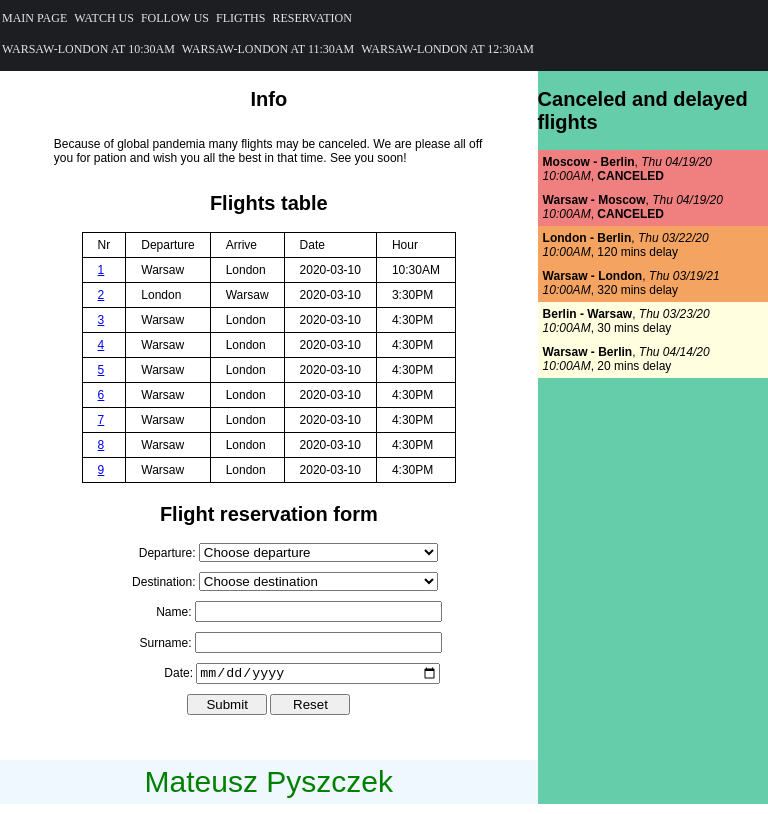
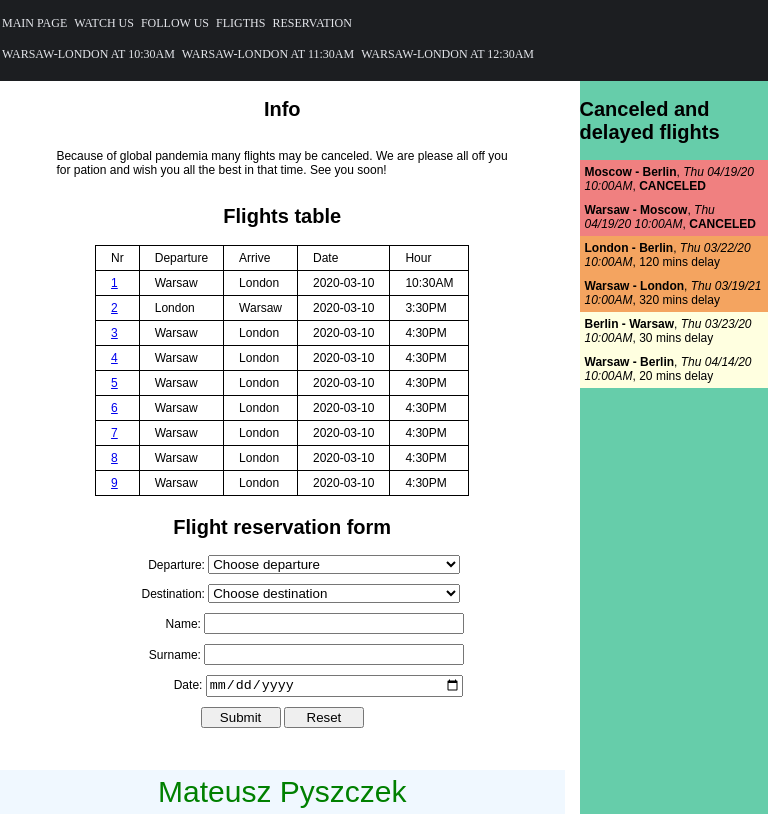
Before and after one commit to mp371366/www-lab-2, a plain HTML site: page index.html in a window 768 px wide. Shown: the part 70-884 px from the top of the page. Drawn offline with Linux system fonts and the light colour scheme.

Commit message:
DIsplay main content with grid styles.

```diff
--- a/stylesheets/index.css
+++ b/stylesheets/index.css
@@ -18,19 +18,21 @@ header.page-header>h1 {
 }
 
 div.page-container {
-  display: flex;
-  justify-content: flex-start;
-  flex-direction: row;
-  flex-wrap: nowrap;
+  display: grid;
+  grid-template-columns: 200px 15px calc(75% - 172.5px) 15px calc(25% - 57.5px);
+  grid-template-rows: auto;
+  grid-template-areas: "menu . main . problems";
 }
 
 aside.menu {
   text-align: left;
   font-family: 'Times New Roman', Times, serif;
-  width: 20%;
-  padding-left: 5px;
+  width: 100%;
+  padding: 5px;
   background-color: #1c1e21;
   color: rgb(138, 141, 145);
+  box-sizing: border-box;
+  grid-area: menu;
 }
 
 aside.menu ul {
@@ -46,7 +48,8 @@ aside.menu a:link {
 }
 
 aside.problems {
-  width: 20%;
+  grid-area: problems;
+  width: 100%;
   text-align: left;
   background-color: mediumaquamarine;
 }
@@ -78,7 +81,8 @@ li.small-delay-flight {
 }
 
 main.main-content {
-  width: 60%;
+  grid-area: main;
+  width: 100%;
   display: flex;
   flex-direction: column;
   min-height: calc(100vh - 67px);
@@ -222,7 +226,6 @@ footer.main-footer {
   font-family: sans-serif;
   font-size: 30px;
   width: 100%;
-  margin: 20px 0px 0px 0px;
   padding: 5px 0px;
 }
 
@@ -254,11 +257,9 @@ section.flight-reservation label {
 }
 
 @media screen and (max-width: 700px) {
-  main.main-content {
-    width: 100%;
-  }
-  aside.problems {
-    width: 100%;
+  div.page-container {
+    grid-template-columns: 100%;
+    grid-template-areas: "menu" "main" "problems";
   }
   img.city-photo {
     display: none;
@@ -266,11 +267,9 @@ section.flight-reservation label {
 }
 
 @media screen and (min-width: 701px) and (max-width: 1024px) {
-  main.main-content {
-    width: 70%;
-  }
-  aside.problems {
-    width: 30%;
+  div.page-container {
+    grid-template-columns: calc(75% - 11.5px) 15px calc(25% - 3.5px);
+    grid-template-areas: "menu menu menu" "main . problems";
   }
 }
 
```
